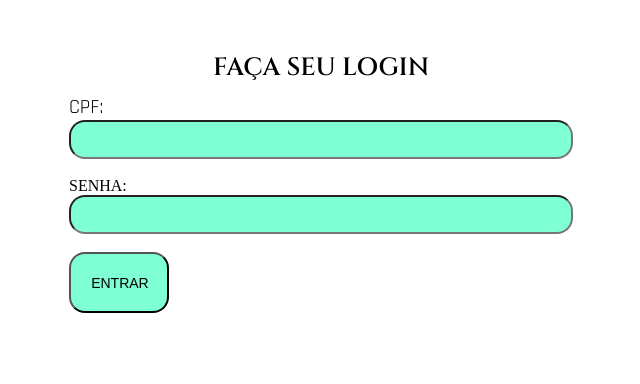
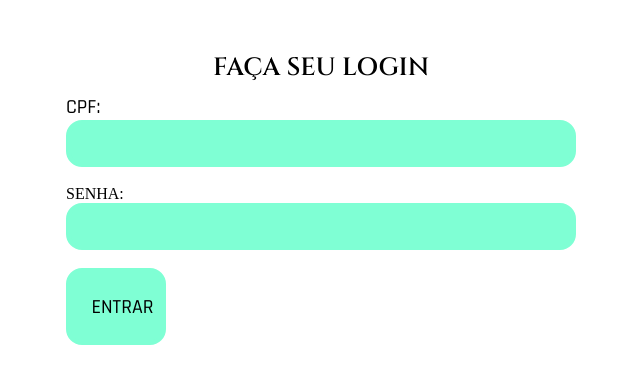
Before and after one commit to HugoGuilhermeTeixeira/bosqueDosLivros-, a PHP site: page /login.html in a window 1280 px wide. Shown: the part 91-475 px from the top of the page, without its empty margins (313-953 px from the left). Run offline with PHP 8.4, Linux system fonts and the light colour scheme; some web fonts are replaced.

Commit message:
Update styleLogin.css

```diff
--- a/front/styleLogin.css
+++ b/front/styleLogin.css
@@ -60,26 +60,40 @@ body {
 }
 
 .login_caixa {
+  font-family: 'Rajdhani',sans-serif ;
   background-color: aquamarine;
   width: 500px;
   text-align: center;
   border-radius: 16px;
   font-weight: 100;
   padding: 10px 0;
+  border: 5px solid aquamarine;
 
 }
 
 .login_info {
   font-family: 'Rajdhani',sans-serif ;
   font-size: 20px;
+  font-weight: 500;
 }
 
 .botao__entrar {
+  font-family: 'Rajdhani',sans-serif ;
+  font-size: 20px;
+  font-weight: 500;
   background-color: aquamarine;
   width: 100px;
   text-align: center;
   border-radius: 16px;
-  font-size: 14px;
-  font-weight: 100;
   padding: 4%;
+  border: 5px solid aquamarine;
 }
+
+.total {
+
+  display: flex;
+  flex-direction: column;
+  justify-content: space-between;
+  align-items: center;
+  margin: 10%;
+}
```
